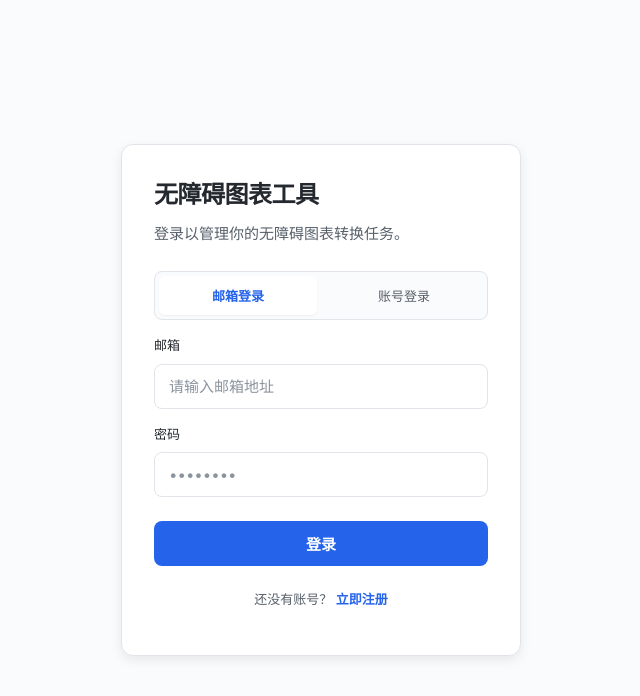
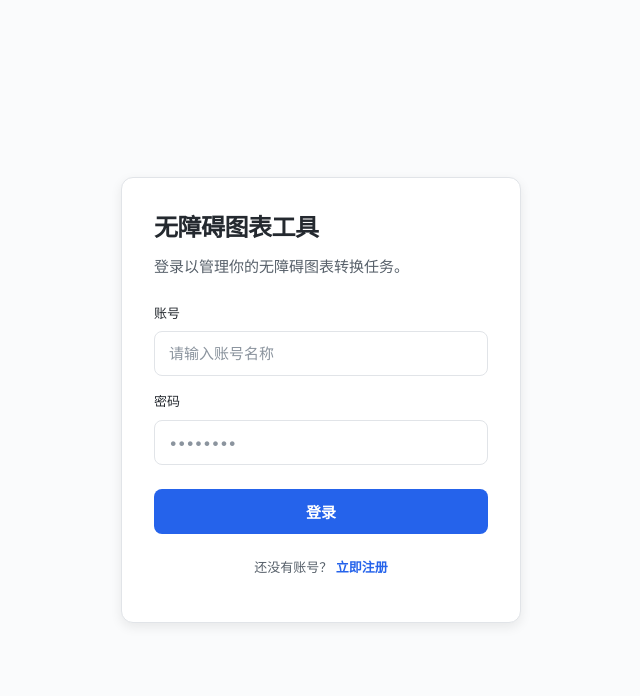
Before and after one commit to zxjzxj28/accessibility_chart_tool, a Vue app in the folder frontend/: page /login in a window 1280 px wide. Shown: the top 696 px of the page, without its empty margins (319-959 px from the left). Built offline with nearby package versions, Linux system fonts and the light colour scheme.

Commit message:
Simplify login page to support account login only
Remove email/account toggle and keep only account login mode.
This simplifies the login form and removes unnecessary mode switching.

```diff
--- a/frontend/src/components/LoginView.vue
+++ b/frontend/src/components/LoginView.vue
@@ -4,15 +4,7 @@
       <h1>无障碍图表工具</h1>
       <p class="subtitle">登录以管理你的无障碍图表转换任务。</p>
       <form @submit.prevent="handleSubmit" class="form">
-        <div class="toggle-group">
-          <button type="button" :class="{ active: mode === 'email' }" @click="mode = 'email'">邮箱登录</button>
-          <button type="button" :class="{ active: mode === 'account' }" @click="mode = 'account'">账号登录</button>
-        </div>
-        <label v-if="mode === 'email'">
-          邮箱
-          <input v-model="identifier" type="email" required placeholder="请输入邮箱地址" />
-        </label>
-        <label v-else>
+        <label>
           账号
           <input v-model="identifier" type="text" required placeholder="请输入账号名称" />
         </label>
@@ -47,14 +39,12 @@ const identifier = ref('');
 const password = ref('');
 const loading = ref(false);
 const error = ref('');
-const mode = ref('email');
 
 const handleSubmit = async () => {
   loading.value = true;
   error.value = '';
   try {
-    const value = mode.value === 'email' ? identifier.value.trim().toLowerCase() : identifier.value.trim();
-    await auth.login({ identifier: value, password: password.value });
+    await auth.login({ identifier: identifier.value.trim(), password: password.value });
     const redirect = route.query.redirect || '/';
     router.push(redirect);
   } catch (err) {
@@ -104,38 +94,6 @@ h1 {
   display: flex;
   flex-direction: column;
   gap: var(--spacing-md, 16px);
-}
-
-.toggle-group {
-  display: grid;
-  grid-template-columns: repeat(2, 1fr);
-  gap: var(--spacing-sm, 8px);
-  padding: 4px;
-  background: var(--color-bg, #fafbfc);
-  border-radius: var(--radius-md, 8px);
-  border: 1px solid var(--color-border, #e1e4e8);
-}
-
-.toggle-group button {
-  border: none;
-  background: transparent;
-  border-radius: var(--radius-sm, 6px);
-  padding: 10px 16px;
-  font-size: var(--text-sm, 13px);
-  font-weight: 500;
-  color: var(--color-text-secondary, #57606a);
-  transition: all 0.15s ease;
-}
-
-.toggle-group button.active {
-  background: var(--color-surface, #ffffff);
-  color: var(--color-primary, #2563eb);
-  box-shadow: var(--shadow-sm, 0 1px 2px rgba(0, 0, 0, 0.05));
-  font-weight: 600;
-}
-
-.toggle-group button:not(.active):hover {
-  color: var(--color-text-primary, #24292f);
 }
 
 label {
```
